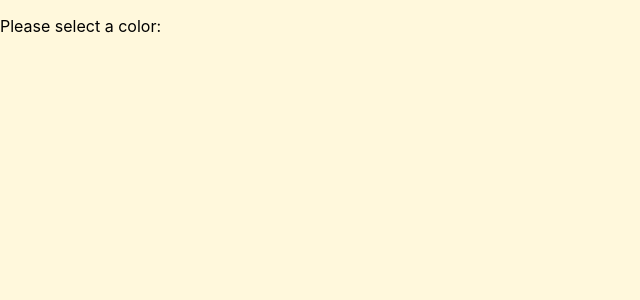
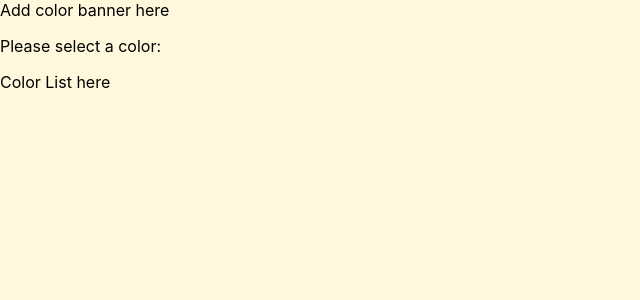
Before and after one commit to iam8/39.2-pt2-react-router-patterns, a React (Create React App) app: page /colors in a window 1280 px wide. Shown: the top 300 px of the page, without its empty margins (0-640 px from the left). Built offline with nearby package versions, Linux system fonts and the light colour scheme.

Commit message:
Add placeholder text in returned element

```diff
--- a/src/AddColorBanner.js
+++ b/src/AddColorBanner.js
@@ -7,7 +7,7 @@ function AddColorBanner () {
 
     return (
         <div className="AddColorBanner">
-
+            Add color banner here
         </div>
     )
 }
--- a/src/ColorDetails.js
+++ b/src/ColorDetails.js
@@ -7,7 +7,7 @@ function ColorDetails () {
 
     return (
         <div className="ColorDetails">
-
+            Color Details here
         </div>
     )
 }
--- a/src/ColorList.js
+++ b/src/ColorList.js
@@ -7,7 +7,7 @@ function ColorList () {
 
     return (
         <div className="ColorList">
-
+            Color List here
         </div>
     )
 }
--- a/src/NewColorForm.js
+++ b/src/NewColorForm.js
@@ -4,7 +4,11 @@ import "./NewColorForm.css";
 
 
 function NewColorForm () {
-
+    return (
+        <div className="NewColorForm">
+            New Color Form here
+        </div>
+    )
 }
 
 
```
